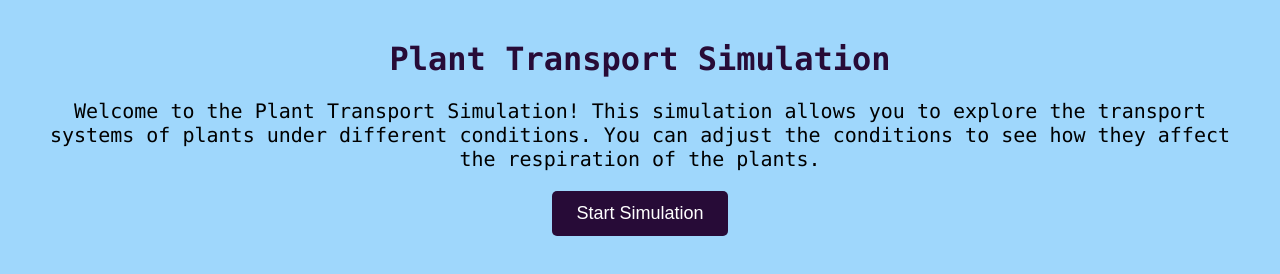
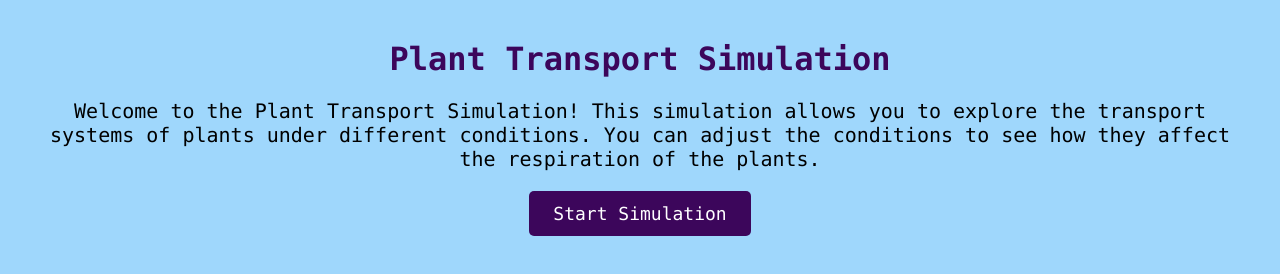
Before and after one commit to SMaCreates/Plant-Transport-Simulation, a website: page index.html in a window 1280 px wide. Drawn offline with Linux system fonts and the light colour scheme.

```diff
--- a/css/style.css
+++ b/css/style.css
@@ -6,8 +6,9 @@
 }
 
 h1 {
-  color: rgb(39, 11, 55);
+  color: rgb(60, 6, 91);
   text-align: center;
+  font-family: Monaco;
 }
 
 p {
@@ -16,11 +17,12 @@
 }
 
 button {
-  background-color: rgb(39, 11, 55);
+  background-color: rgb(60, 6, 91);
   color: white;
   padding: 12px 24px;
   border: none;
   border-radius: 5px;
   cursor: pointer;
   font-size: 18px;
+  font-family: Monaco;
 }
```
Also changed, not shown: package.json (added, +24 -0 lines), index.html (line endings or trailing spaces), 6 other files.
